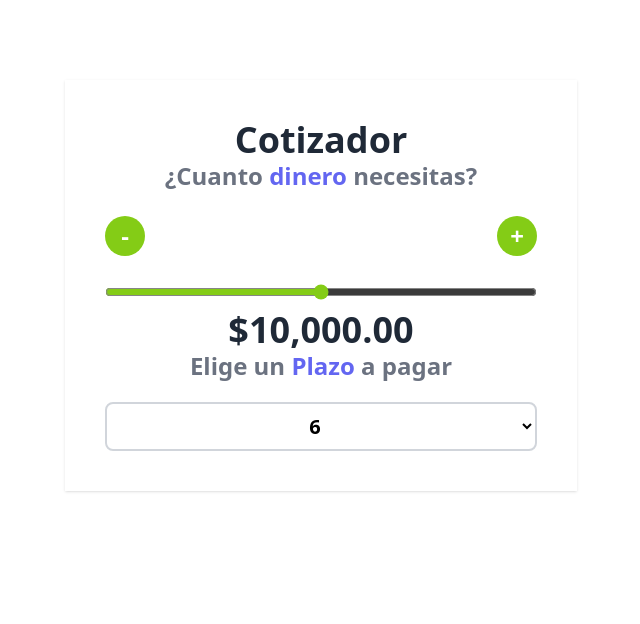
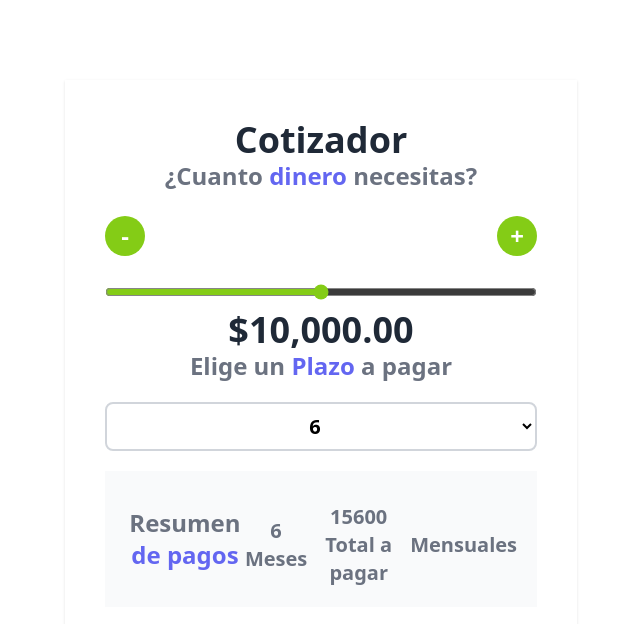
Before and after one commit to mauroociappinaph/Cotizador-react-vite, a React app: page / in a window 1280 px wide. Shown: the top 624 px of the page, without its empty margins (319-959 px from the left). Built offline with nearby package versions, Linux system fonts and the light colour scheme; the HTML template or start-up script is replaced by a standard one.

Commit message:
Add files via upload
Calcular el total con useEffect

```diff
--- a/src/App.jsx
+++ b/src/App.jsx
@@ -1,12 +1,18 @@
-import { useState } from "react";
+import { useEffect, useState } from "react";
 
 import Header from "./components/Header";
 import Button from "./components/Button";
-import { formatearDinero } from "./helpers/index";
+import { formatearDinero , calcularTotalAPagar } from "./helpers/index";
 
 function App() {
   const [cantidad, setCantidad] = useState(10000);
   const [meses, setMeses] = useState(6);
+  const [total, setTotal] = useState(0);
+
+useEffect(() => {
+  const resultadoTotalPagar = calcularTotalAPagar(cantidad, meses);
+  setTotal(resultadoTotalPagar);
+}, [cantidad, meses]);
 
   const MAX = 20000;
   const MIN = 0;
@@ -62,15 +68,28 @@ function App() {
         Elige un <span className="text-indigo-500">Plazo</span> a pagar
       </h2>
 
-      <select className="mt-5 w-full p-2 bg-white border-2 border-gray-300 rounded-lg text-center text-xl font-bold"
-      value={meses}
-      onChange={(e) => setMeses(+e.target.value)}
+      <select
+        className="mt-5 w-full p-2 bg-white border-2 border-gray-300 rounded-lg text-center text-xl font-bold"
+        value={meses}
+        onChange={(e) => setMeses(+e.target.value)}
       >
         <option value="6">6</option>
         <option value="12">12</option>
         <option value="18">18</option>
         <option value="24">24</option>
       </select>
+      <div className="my-5 flex space-y-3 bg-gray-50 p-5 justify-center items-center">
+        <h2 className="text-2xl font-bold text-center text-gray-500">
+          Resumen <span className="text-indigo-500">de pagos</span>
+        </h2>
+        <p className="text-xl text-gray-500 text-center font-bold">
+          {meses} Meses
+        </p>
+        <p className="text-xl text-gray-500 text-center font-bold">
+          {total} Total a pagar
+        </p>
+        <p className="text-xl text-gray-500 text-center font-bold">Mensuales</p>
+      </div>
     </div>
   );
 }
--- a/src/helpers/index.js
+++ b/src/helpers/index.js
@@ -6,4 +6,31 @@ const formatearDinero = (valor) => {
   return formatter.format(valor);
 };
 
-export {formatearDinero };
+const calcularTotalAPagar = (cantidad, plazo) => {
+  let total;
+  //NOTE - Mientras mayor la cantidad menor el interés.
+  if (cantidad < 5000) {
+    total = cantidad * 1.5;
+  } else if (cantidad >= 5000 && cantidad < 10000) {
+    total = cantidad * 1.4;
+  } else if (cantidad >= 10000 && cantidad < 20000) {
+    total = cantidad * 1.3;
+  } else if (cantidad >= 20000) {
+    total = cantidad * 1.2;
+  } else {
+    total = cantidad * 1.1;
+  }
+
+  //NOTE - Plazo , mayor plazo mas interés.
+  if (plazo === 6) {
+    total *= 1.2;
+  } else if (plazo === 12) {
+    total *= 1.3;
+  } else if (plazo === 18) {
+    total *= 1.4;
+  } else if (plazo === 24) {
+    total *= 1.5;
+  }
+  return total;
+};
+export { formatearDinero, calcularTotalAPagar };
```
